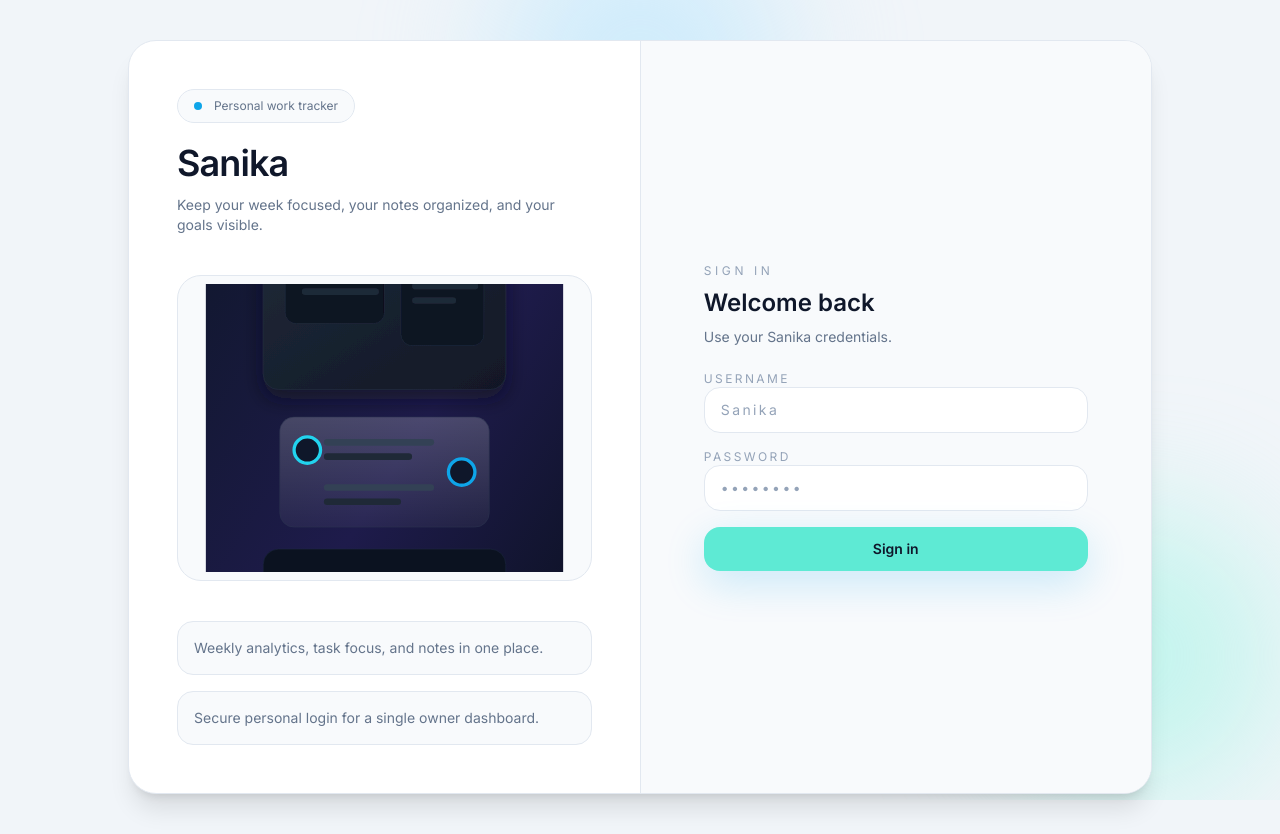
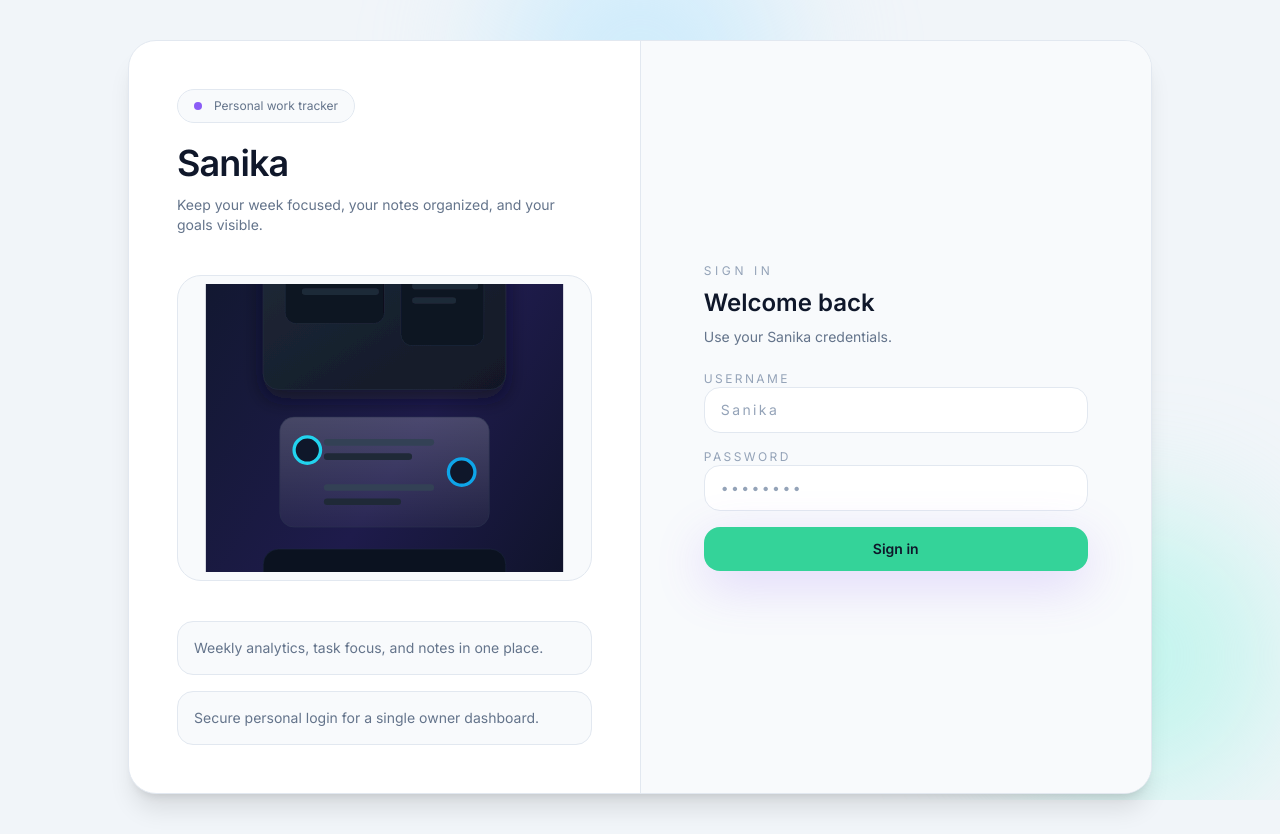
Before and after one commit to SanikaMane4142/WORK_TRACKER, a React (Vite) app: page / in a window 1280 px wide. Built offline with nearby package versions, Linux system fonts and the light colour scheme; no server answers.

Commit message:
fix: update the colours

```diff
--- a/src/components/Dashboard.jsx
+++ b/src/components/Dashboard.jsx
@@ -668,6 +668,7 @@ const Dashboard = ({
   logs,
   onLogsUpdate,
 }) => {
+  const RUPEE = "\u20B9";
   const [activeNav, setActiveNav] = React.useState("Overview");
   const [searchQuery, setSearchQuery] = React.useState("");
   const [selectedDate, setSelectedDate] = React.useState(
@@ -1146,7 +1147,8 @@ const Dashboard = ({
             Money spent
             </p>
             <p className="mt-3 text-2xl font-semibold text-slate-900">
-            ₹{todaysSummary.moneySpent.toFixed(2)}
+            {RUPEE}
+            {todaysSummary.moneySpent.toFixed(2)}
             </p>
           </div>
       </section>
@@ -1487,7 +1489,8 @@ const Dashboard = ({
                 className="rounded-2xl border border-slate-200 bg-white/80 p-4"
               >
                   <p className="text-sm font-semibold text-slate-700">
-                  ₹{Number(expense.amount || 0).toFixed(2)}
+                  {RUPEE}
+                  {Number(expense.amount || 0).toFixed(2)}
                   </p>
                 <p className="text-xs text-slate-500">
                   {expense.category || "general"} - {expense.expense_date}
--- a/src/components/Expenses.jsx
+++ b/src/components/Expenses.jsx
@@ -2,6 +2,7 @@ import React, { useEffect, useMemo, useState } from "react";
 import { addExpense, deleteExpense, fetchExpenses } from "../services/supabaseClient";
 
 const todayString = () => new Date().toISOString().split("T")[0];
+const RUPEE = "\u20B9";
 
 const Expenses = ({ refreshKey = 0 }) => {
   const [form, setForm] = useState({
@@ -71,7 +72,8 @@ const Expenses = ({ refreshKey = 0 }) => {
           <p className="text-sm text-white/60">Track spending quickly each day.</p>
         </div>
         <span className="rounded-full bg-white/10 px-3 py-1 text-xs text-white/70">
-          Today: ₹{todayTotal.toFixed(2)}
+          Today: {RUPEE}
+          {todayTotal.toFixed(2)}
         </span>
       </div>
 
@@ -121,7 +123,8 @@ const Expenses = ({ refreshKey = 0 }) => {
             <div className="flex flex-col gap-2 md:flex-row md:items-center md:justify-between">
               <div>
                 <p className="text-sm font-semibold text-white">
-                  ₹{Number(expense.amount || 0).toFixed(2)}
+                  {RUPEE}
+                  {Number(expense.amount || 0).toFixed(2)}
                 </p>
                 <p className="text-xs text-white/60">
                   {expense.category || "general"} · {expense.expense_date}
--- a/src/index.css
+++ b/src/index.css
@@ -4,20 +4,29 @@
 
 :root {
   color-scheme: light;
+  --cute-bg: #fbfdff;
+  --cute-card: rgba(255, 255, 255, 0.88);
+  --cute-border: rgba(226, 232, 240, 0.85);
+  --cute-text: #0f172a;
+  --cute-shadow: 0 18px 55px rgba(15, 23, 42, 0.08);
 }
 
 body {
   font-family: "Inter", ui-sans-serif, system-ui;
-  background: radial-gradient(circle at 15% 20%, rgba(99, 102, 241, 0.18), transparent 55%),
-    radial-gradient(circle at 85% 10%, rgba(139, 92, 246, 0.12), transparent 50%),
-    radial-gradient(circle at 50% 110%, rgba(59, 130, 246, 0.16), transparent 55%),
-    #f8fafc;
+  background: radial-gradient(circle at 14% 18%, rgba(251, 113, 133, 0.14), transparent 50%),
+    radial-gradient(circle at 88% 8%, rgba(139, 92, 246, 0.12), transparent 52%),
+    radial-gradient(circle at 60% 112%, rgba(52, 211, 153, 0.14), transparent 55%),
+    radial-gradient(circle at 40% 40%, rgba(250, 204, 21, 0.08), transparent 55%),
+    var(--cute-bg);
   min-height: 100vh;
-  color: #0f172a;
+  color: var(--cute-text);
 }
 
 .card {
-  @apply rounded-2xl bg-white/80 border border-slate-200 shadow-card backdrop-blur;
+  background: var(--cute-card);
+  border: 1px solid var(--cute-border);
+  box-shadow: var(--cute-shadow);
+  @apply rounded-2xl backdrop-blur;
 }
 
 .section-title {
@@ -25,7 +34,13 @@ body {
 }
 
 .glow-divider {
-  background: linear-gradient(90deg, rgba(99, 102, 241, 0.5), rgba(139, 92, 246, 0.28), transparent);
+  background: linear-gradient(
+    90deg,
+    rgba(251, 113, 133, 0.55),
+    rgba(139, 92, 246, 0.3),
+    rgba(52, 211, 153, 0.22),
+    transparent
+  );
 }
 
 /* Legacy dark utility compatibility for existing components */
@@ -52,7 +67,7 @@ body {
   background-color: rgba(255, 255, 255, 0.85);
 }
 .bg-white\/10 {
-  background-color: rgba(238, 242, 255, 0.7);
+  background-color: rgba(238, 242, 255, 0.72);
 }
 .bg-white\/20 {
   background-color: rgba(224, 231, 255, 0.7);
--- a/tailwind.config.js
+++ b/tailwind.config.js
@@ -12,12 +12,14 @@ export default {
       colors: {
         ink: "#0f172a",
         slate: colors.slate,
-        ocean: "#0ea5e9",
-        mint: "#5eead4",
+        ocean: "#8b5cf6",
+        mint: "#34d399",
+        blush: "#fb7185",
+        lemon: "#facc15",
         sand: "#f6f1ea",
       },
       boxShadow: {
-        glow: "0 12px 40px rgba(14, 165, 233, 0.2)",
+        glow: "0 14px 50px rgba(139, 92, 246, 0.22)",
         card: "0 18px 50px rgba(15, 23, 42, 0.08)",
       },
       keyframes: {
```
Lines whose indentation alone changed are shown as unchanged.
